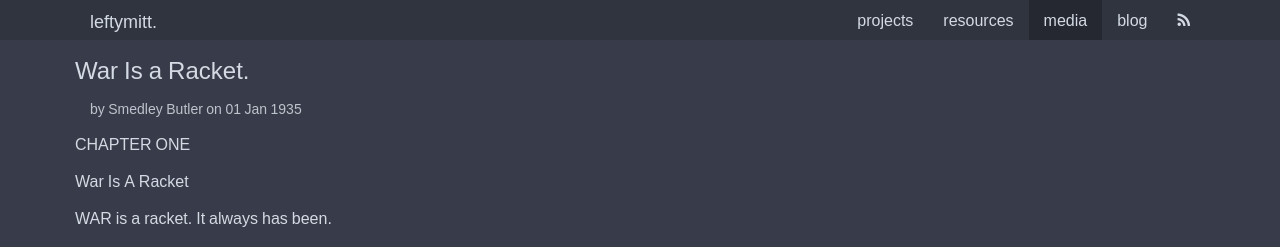
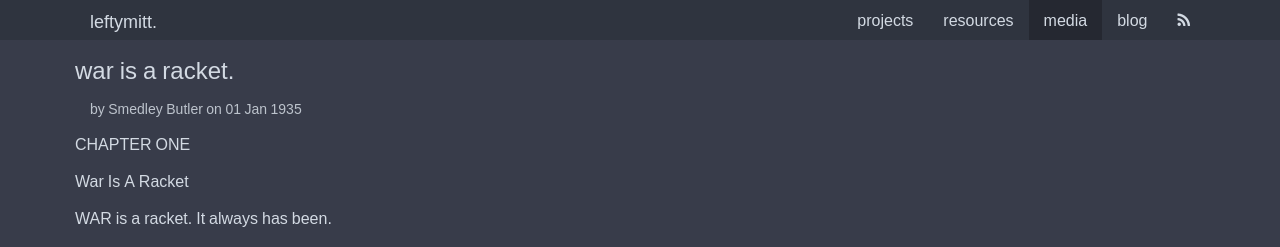
Before and after one commit to leftymitt/leftymitt.com, a Jekyll site: the page built from _media/war-is-a-racket.md, in a window 1280 px wide and 900 px high. Shown: the top 247 px of the window. Built offline with Jekyll 4.4.1, drawn with Linux system fonts in a browser that asks for light colours; part of the change alters nothing that is shown.

```diff
--- a/_media/war-is-a-racket.md
+++ b/_media/war-is-a-racket.md
@@ -1,5 +1,5 @@
 ---
-title: "War Is a Racket."
+title: "war is a racket."
 layout: post
 category: media
 author: Smedley Butler
@@ -10,17 +10,8 @@ tags:
 
 added_date: "2017-01-13"
 published_date: "1935-01-01"
-publisher:
 
 icon: war-is-a-racket.jpg
-img:
-cover:
-banner:
-rating:
-
-table_of_contents:
-code: false
-link:
 ---
 
 CHAPTER ONE
```
